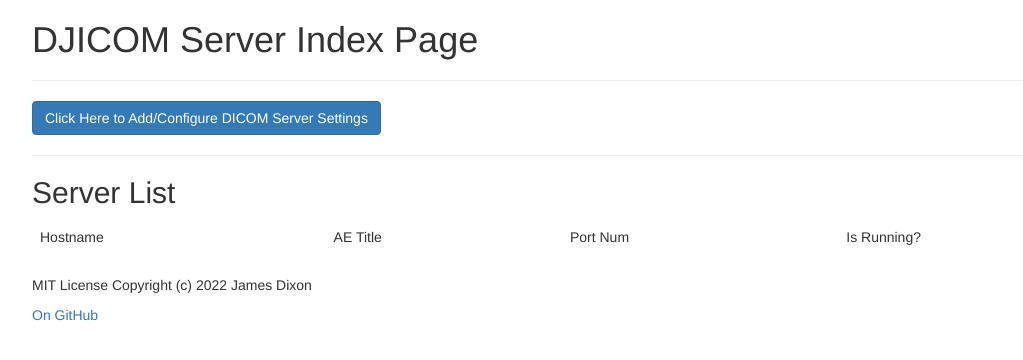
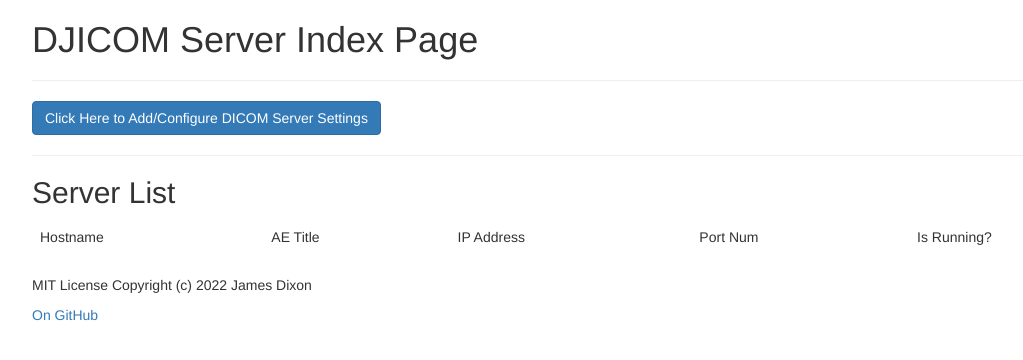
Before and after one commit to lemonase/django-dicom-server, a Django app: page / in a window 1280 px wide. Shown: the part 74-434 px from the top of the page, without its empty margins (38-1061 px from the left). Run offline with Django 4.2, Linux system fonts and the light colour scheme; data that the repository does not hold is empty.

Commit message:
add ip address to tempalte

```diff
--- a/home/templates/home/dicomserver_detail.html
+++ b/home/templates/home/dicomserver_detail.html
@@ -16,6 +16,7 @@
     <tr>
       <td>Hostname</td>
       <td>AE Title</td>
+      <td>IP Address</td>
       <td>Port Num</td>
       <td>Is Running?</td>
     </tr>
@@ -24,6 +25,7 @@
     <tr>
       <td><a href="/servers/{{server.pk}}">{{ server.hostname }}</a></td>
       <td>{{ server.ae_title }}</td>
+      <td>{{ server.ip_address }}</td>
       <td>{{ server.port }}</td>
       {% if server.is_running %}
       <td><span class="glyphicon glyphicon-ok"></span></td>
--- a/home/templates/home/dicomserver_list.html
+++ b/home/templates/home/dicomserver_list.html
@@ -18,6 +18,7 @@
     <tr>
       <td>Hostname</td>
       <td>AE Title</td>
+      <td>IP Address</td>
       <td>Port Num</td>
       <td>Is Running?</td>
     </tr>
@@ -27,6 +28,7 @@
     <tr>
       <td><a href="/servers/{{server.pk}}">{{ server.hostname }}</a></td>
       <td>{{ server.ae_title }}</td>
+      <td>{{ server.ip_address }}</td>
       <td>{{ server.port }}</td>
       {% if server.is_running %}
       <td><span class="glyphicon glyphicon-ok"></span></td>
```
